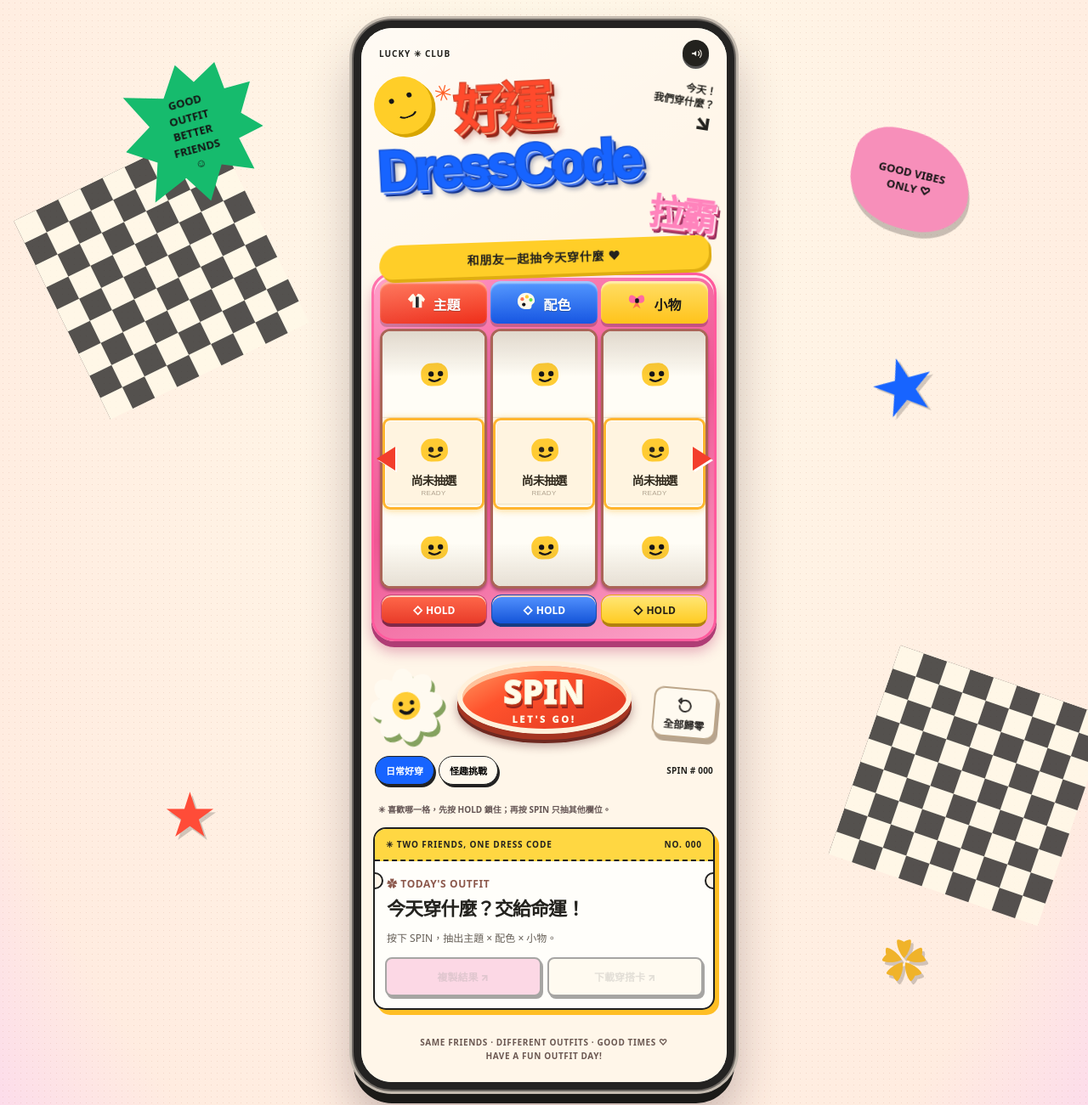
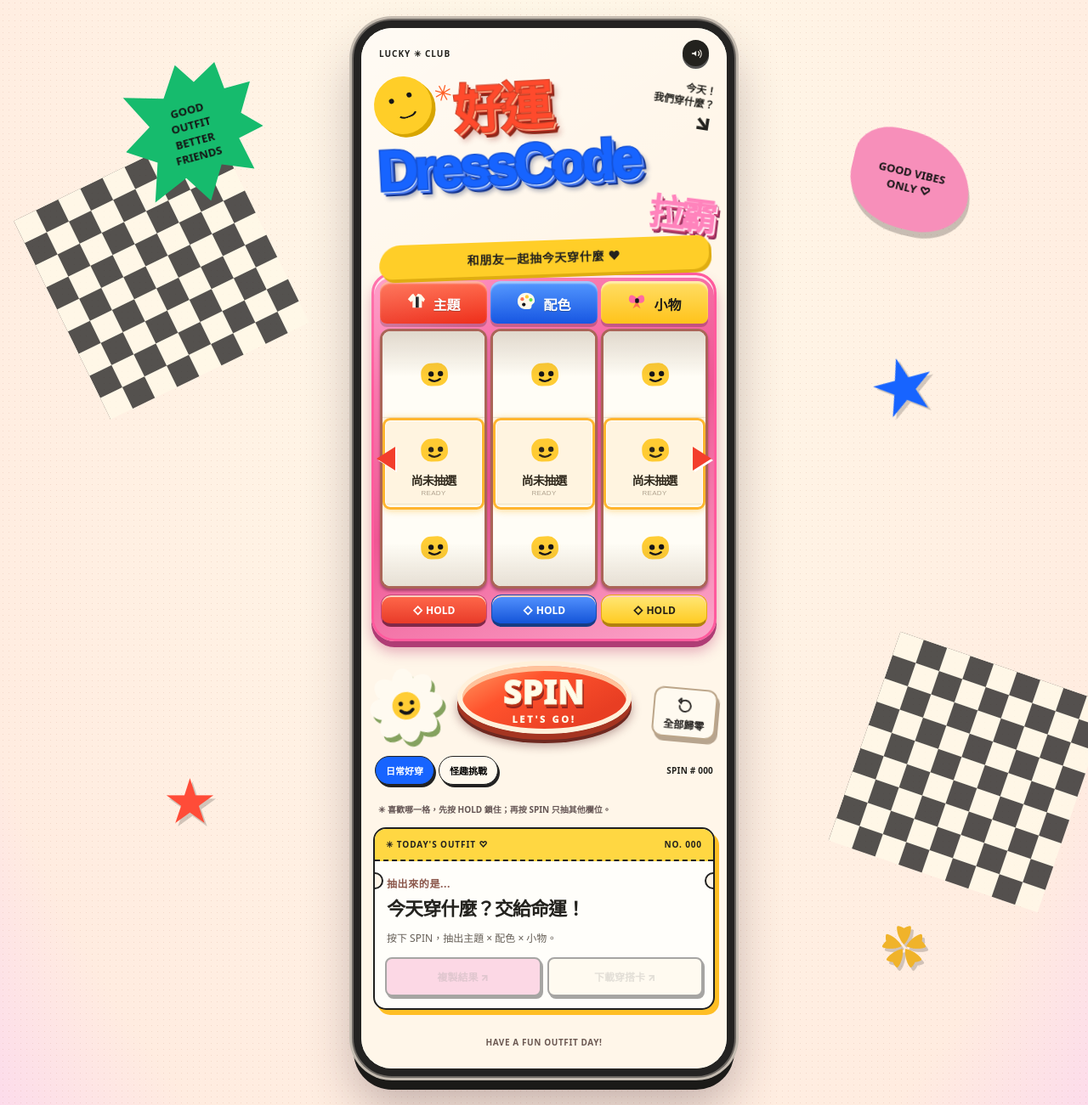
Before and after one commit to ni1793/Dress-Code, a plain HTML site: page index.html in a window 1280 px wide. Shown: the top 1301 px of the page at 85% size. Drawn offline with Linux system fonts and the light colour scheme.

Commit message:
Update index.html

```diff
--- a/index.html
+++ b/index.html
@@ -34,7 +34,7 @@
 <body>
 <div class="stage">
  <div class="checker check-left" aria-hidden="true"></div><div class="checker check-right" aria-hidden="true"></div>
- <div class="side-sticker left" aria-hidden="true">GOOD<br>OUTFIT<br>BETTER<br>FRIENDS<br>☺</div><div class="side-sticker right" aria-hidden="true">GOOD VIBES<br>ONLY ♡</div><span class="s-star a" aria-hidden="true">★</span><span class="s-star b" aria-hidden="true">★</span><span class="s-star c" aria-hidden="true">✿</span>
+ <div class="side-sticker left" aria-hidden="true">GOOD<br>OUTFIT<br>BETTER<br>FRIENDS</div><div class="side-sticker right" aria-hidden="true">GOOD VIBES<br>ONLY ♡</div><span class="s-star a" aria-hidden="true">★</span><span class="s-star b" aria-hidden="true">★</span><span class="s-star c" aria-hidden="true">✿</span>
  <main class="phone"><div class="screen">
   <div class="topbar"><div>LUCKY ✳ CLUB</div><div class="right"><button class="speaker" id="sound" aria-label="切換音效" aria-pressed="true" title="音效開啟／關閉（開啟時有試聽）"><svg viewBox="0 0 24 24" aria-hidden="true"><path d="M4 14h4l5 4V6l-5 4H4z" fill="#fffaf0" stroke="#161616" stroke-width="1.3" stroke-linejoin="round"/><path d="M16 8.5c1.8 1.5 1.8 5.5 0 7" fill="none" stroke="#fffaf0" stroke-width="1.8" stroke-linecap="round"/><path d="M18.7 6c3.3 2.8 3.3 10.2 0 13" fill="none" stroke="#fffaf0" stroke-width="1.6" stroke-linecap="round"/></svg></button></div></div>
   <header class="hero"><span class="sun" aria-hidden="true"></span><span class="doodle" aria-hidden="true">✳</span><div class="hello">今天！<br>我們穿什麼？<span>↘</span></div><div class="title-ch">好運</div><div class="title-en">DressCode</div><div class="title-baba">拉霸</div><div class="banner">和朋友一起抽今天穿什麼 ♥</div></header>
@@ -49,8 +49,8 @@
   <div class="control"><span class="flower" aria-hidden="true"><svg viewBox="0 0 86 86"><g fill="#fffaf0"><ellipse cx="43" cy="18" rx="13" ry="18"/><ellipse cx="60" cy="25" rx="13" ry="18" transform="rotate(44 60 25)"/><ellipse cx="67" cy="43" rx="13" ry="18" transform="rotate(90 67 43)"/><ellipse cx="60" cy="61" rx="13" ry="18" transform="rotate(136 60 61)"/><ellipse cx="43" cy="67" rx="13" ry="18"/><ellipse cx="25" cy="61" rx="13" ry="18" transform="rotate(44 25 61)"/><ellipse cx="19" cy="43" rx="13" ry="18" transform="rotate(90 19 43)"/><ellipse cx="25" cy="25" rx="13" ry="18" transform="rotate(136 25 25)"/></g><circle cx="43" cy="43" r="16" fill="#ffcd35"/><circle cx="37" cy="40" r="2.5" fill="#151518"/><circle cx="50" cy="40" r="2.5" fill="#151518"/><path d="M36 48q7 7 14 0" stroke="#151518" stroke-width="3.5" stroke-linecap="round" fill="none"/></svg></span><button id="spin" class="spin" aria-label="拉霸抽選">SPIN<span class="small">LET'S GO!</span></button><button class="reset" id="reset" aria-label="全部歸零，重新開始"><span class="reset-icon"><svg viewBox="0 0 24 24" aria-hidden="true"><path d="M6.5 7.8V4.6l-3 3 3 3V8.9a6.6 6.6 0 1 1-1.7 4.4" fill="none" stroke="#24211f" stroke-width="1.8" stroke-linecap="round" stroke-linejoin="round"/></svg></span>全部歸零</button></div>
   <div class="status"><div class="mode-box"><button class="mode-btn selected" data-mode="0" aria-pressed="true">日常好穿</button><button class="mode-btn" data-mode="1" aria-pressed="false">怪趣挑戰</button></div><span class="rounds" id="rounds">SPIN # 000</span></div>
   <p class="caption">✳ 喜歡哪一格，先按 HOLD 鎖住；再按 SPIN 只抽其他欄位。</p>
-  <section class="ticket" id="ticket" aria-live="polite"><div class="ticket-top"><span>✳ TWO FRIENDS, ONE DRESS CODE</span><span id="serial">NO. 000</span></div><div class="ticket-title">✿ TODAY'S OUTFIT</div><div class="result" id="result">今天穿什麼？交給命運！</div><div class="detail" id="detail">按下 SPIN，抽出主題 × 配色 × 小物。</div><div class="ticket-actions"><button id="copy" disabled>複製結果 ↗</button><button id="save" disabled>下載穿搭卡 ↗</button></div></section>
-  <div class="footer">SAME FRIENDS · DIFFERENT OUTFITS · GOOD TIMES ♡<br>HAVE A FUN OUTFIT DAY!</div>
+  <section class="ticket" id="ticket" aria-live="polite"><div class="ticket-top"><span>✳ TODAY'S OUTFIT ♡</span><span id="serial">NO. 000</span></div><div class="ticket-title">抽出來的是...</div><div class="result" id="result">今天穿什麼？交給命運！</div><div class="detail" id="detail">按下 SPIN，抽出主題 × 配色 × 小物。</div><div class="ticket-actions"><button id="copy" disabled>複製結果 ↗</button><button id="save" disabled>下載穿搭卡 ↗</button></div></section>
+  <div class="footer">HAVE A FUN OUTFIT DAY!</div>
  </div></main>
 </div>
 <div class="toast" role="status" id="toast"></div>
```
